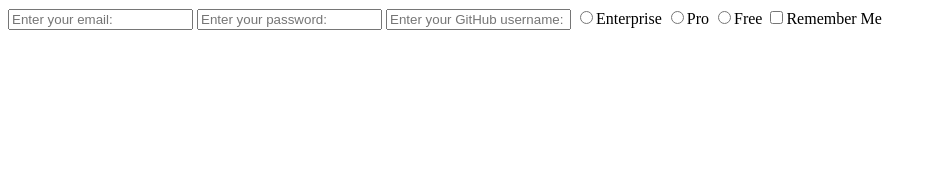
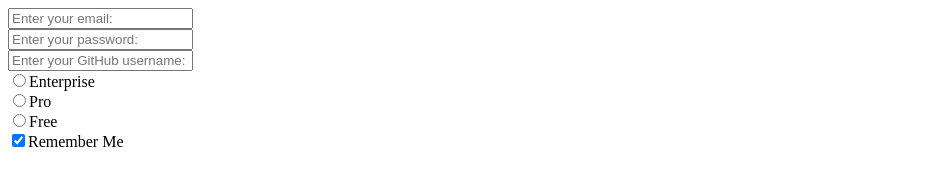
Before and after one commit to jooleechin/index.html, a plain HTML site: page Desktop/index.html in a window 1280 px wide. Shown: the whole page, without its empty margins (0-937 px from the left). Drawn offline with Linux system fonts and the light colour scheme.

Commit message:
updated added index.html

```diff
--- a/Desktop/index.html
+++ b/Desktop/index.html
@@ -2,13 +2,13 @@
 <html>
     <body>
         <form>
-            <input type ="email" name="email" placeholder="Enter your email: ">
-            <input type="password" name="password" placeholder="Enter your password: ">
-            <input type="text" name="github_username" placeholder="Enter your GitHub username: ">
-            <input type="radio" name="level" value="enterprise">Enterprise
-            <input type="radio" name="level" value="pro">Pro
-            <input type="radio" name="level" value="free">Free
-            <input type="checkbox" name="remember" value="remember">Remember Me
+            <input type ="email" name="email" placeholder="Enter your email: "><br>
+            <input type="password" name="password" placeholder="Enter your password: "><br>
+            <input type="text" name="github_username" placeholder="Enter your GitHub username: "><br>
+            <input type="radio" name="level" value="enterprise">Enterprise<br>
+            <input type="radio" name="level" value="pro">Pro<br>
+            <input type="radio" name="level" value="free">Free<br>
+            <input type="checkbox" name="remember" value="remember" checked>Remember Me<br>
         </form>
     </body>
 </html>
```
